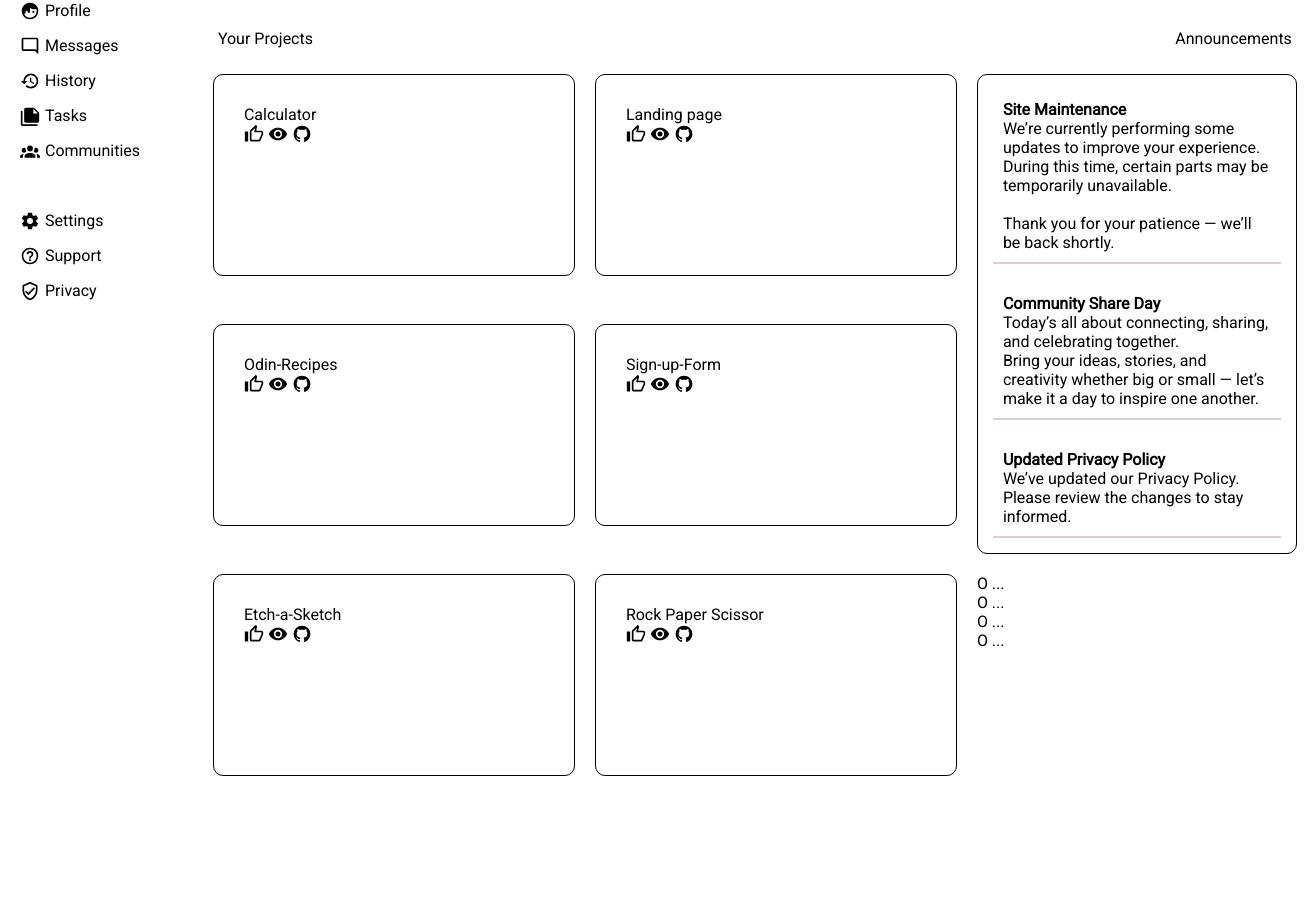
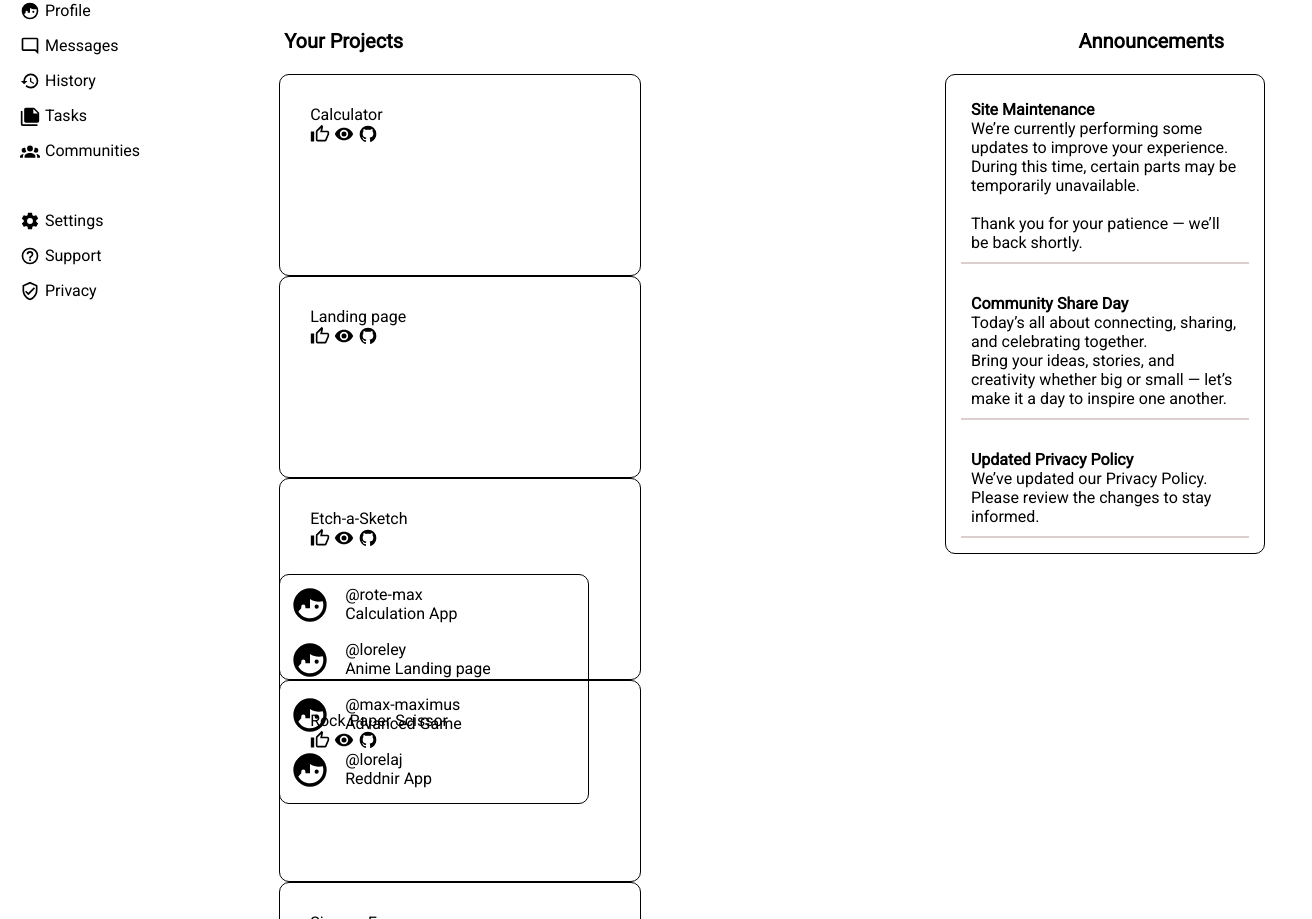
Before and after one commit to alexcactus0/Admin-Dashboard, a plain HTML site: page index.html in a window 1280 px wide. Shown: the part 141-1060 px from the top of the page, 1312 px wide, since content can reach past the window. Before the commit the page ends 960 px from the top, so only its background shows below. Drawn offline with Linux system fonts and the light colour scheme.

Commit message:
do cards lines

```diff
--- a/index.html
+++ b/index.html
@@ -53,7 +53,7 @@
     <div class="text">
  <p class="pinfo">Your Projects</p> <p class="ainfo">Announcements</p></div>
     <div class="main">
-
+       <div class="cards">
             <div class="card calc">Calculator
                 <div class="icns">
                 <svg xmlns="http://www.w3.org/2000/svg" viewBox="0 0 24 24"><path d="M5,9V21H1V9H5M9,21A2,2 0 0,1 7,19V9C7,8.45 7.22,7.95 7.59,7.59L14.17,1L15.23,2.06C15.5,2.33 15.67,2.7 15.67,3.11L15.64,3.43L14.69,8H21C22.11,8 23,8.9 23,10V12C23,12.26 22.95,12.5 22.86,12.73L19.84,19.78C19.54,20.5 18.83,21 18,21H9M9,19H18.03L21,12V10H12.21L13.34,4.68L9,9.03V19Z" /></svg>
@@ -96,7 +96,7 @@
                 <svg xmlns="http://www.w3.org/2000/svg" viewBox="0 0 24 24"><path d="M12,2A10,10 0 0,0 2,12C2,16.42 4.87,20.17 8.84,21.5C9.34,21.58 9.5,21.27 9.5,21C9.5,20.77 9.5,20.14 9.5,19.31C6.73,19.91 6.14,17.97 6.14,17.97C5.68,16.81 5.03,16.5 5.03,16.5C4.12,15.88 5.1,15.9 5.1,15.9C6.1,15.97 6.63,16.93 6.63,16.93C7.5,18.45 8.97,18 9.54,17.76C9.63,17.11 9.89,16.67 10.17,16.42C7.95,16.17 5.62,15.31 5.62,11.5C5.62,10.39 6,9.5 6.65,8.79C6.55,8.54 6.2,7.5 6.75,6.15C6.75,6.15 7.59,5.88 9.5,7.17C10.29,6.95 11.15,6.84 12,6.84C12.85,6.84 13.71,6.95 14.5,7.17C16.41,5.88 17.25,6.15 17.25,6.15C17.8,7.5 17.45,8.54 17.35,8.79C18,9.5 18.38,10.39 18.38,11.5C18.38,15.32 16.04,16.16 13.81,16.41C14.17,16.72 14.5,17.33 14.5,18.26C14.5,19.6 14.5,20.68 14.5,21C14.5,21.27 14.66,21.59 15.17,21.5C19.14,20.16 22,16.42 22,12A10,10 0 0,0 12,2Z" /></svg>
                 </div>
             </div>
-
+        </div>
 
 
         <div class="announcements">
@@ -109,10 +109,10 @@
 
 
         <div class="trending">
-            <div class="tegan-profile">O ...</div>
-            <div class="morgan-profile">O ...</div>
-            <div class="kendall-profile">O ...</div>
-            <div class="alex-profile">O ...</div>
+            <div class="tegan-profile"><svg xmlns="http://www.w3.org/2000/svg" viewBox="0 0 24 24"><path d="M12,2A10,10 0 0,0 2,12A10,10 0 0,0 12,22A10,10 0 0,0 22,12A10,10 0 0,0 12,2M12,8.39C13.57,9.4 15.42,10 17.42,10C18.2,10 18.95,9.91 19.67,9.74C19.88,10.45 20,11.21 20,12C20,16.41 16.41,20 12,20C9,20 6.39,18.34 5,15.89L6.75,14V13A1.25,1.25 0 0,1 8,11.75A1.25,1.25 0 0,1 9.25,13V14H12M16,11.75A1.25,1.25 0 0,0 14.75,13A1.25,1.25 0 0,0 16,14.25A1.25,1.25 0 0,0 17.25,13A1.25,1.25 0 0,0 16,11.75Z" /></svg>@rote-max<br>Calculation App</div>
+            <div class="morgan-profile"><svg xmlns="http://www.w3.org/2000/svg" viewBox="0 0 24 24"><path d="M12,2A10,10 0 0,0 2,12A10,10 0 0,0 12,22A10,10 0 0,0 22,12A10,10 0 0,0 12,2M12,8.39C13.57,9.4 15.42,10 17.42,10C18.2,10 18.95,9.91 19.67,9.74C19.88,10.45 20,11.21 20,12C20,16.41 16.41,20 12,20C9,20 6.39,18.34 5,15.89L6.75,14V13A1.25,1.25 0 0,1 8,11.75A1.25,1.25 0 0,1 9.25,13V14H12M16,11.75A1.25,1.25 0 0,0 14.75,13A1.25,1.25 0 0,0 16,14.25A1.25,1.25 0 0,0 17.25,13A1.25,1.25 0 0,0 16,11.75Z" /></svg>@loreley <br>Anime Landing page</div>
+            <div class="kendall-profile"><svg xmlns="http://www.w3.org/2000/svg" viewBox="0 0 24 24"><path d="M12,2A10,10 0 0,0 2,12A10,10 0 0,0 12,22A10,10 0 0,0 22,12A10,10 0 0,0 12,2M12,8.39C13.57,9.4 15.42,10 17.42,10C18.2,10 18.95,9.91 19.67,9.74C19.88,10.45 20,11.21 20,12C20,16.41 16.41,20 12,20C9,20 6.39,18.34 5,15.89L6.75,14V13A1.25,1.25 0 0,1 8,11.75A1.25,1.25 0 0,1 9.25,13V14H12M16,11.75A1.25,1.25 0 0,0 14.75,13A1.25,1.25 0 0,0 16,14.25A1.25,1.25 0 0,0 17.25,13A1.25,1.25 0 0,0 16,11.75Z" /></svg>@max-maximus <br>Advanced Game</div>
+            <div class="alex-profile"><svg xmlns="http://www.w3.org/2000/svg" viewBox="0 0 24 24"><path d="M12,2A10,10 0 0,0 2,12A10,10 0 0,0 12,22A10,10 0 0,0 22,12A10,10 0 0,0 12,2M12,8.39C13.57,9.4 15.42,10 17.42,10C18.2,10 18.95,9.91 19.67,9.74C19.88,10.45 20,11.21 20,12C20,16.41 16.41,20 12,20C9,20 6.39,18.34 5,15.89L6.75,14V13A1.25,1.25 0 0,1 8,11.75A1.25,1.25 0 0,1 9.25,13V14H12M16,11.75A1.25,1.25 0 0,0 14.75,13A1.25,1.25 0 0,0 16,14.25A1.25,1.25 0 0,0 17.25,13A1.25,1.25 0 0,0 16,11.75Z" /></svg>@lorelaj <br>Reddnir App</div>
         </div>
     </div>
 </body>
--- a/style.css
+++ b/style.css
@@ -10,6 +10,7 @@
     font-style: normal;
     font-display: swap;
 }
+
 svg {
     height: 20px;
 }
@@ -56,6 +57,9 @@ body {
 .btns {
     align-self: center;
     justify-self: center;
+    display: grid;
+    gap: 20px;
+    grid-auto-flow: column;
 } button {
     font-family: 'Roboto';
     color: white;
@@ -74,9 +78,11 @@ input {
     width: 45em;
     border-radius: 15px;
     border: none;
-    background: rgba(212, 207, 207, 0.745);
+    background: rgba(234, 229, 229, 0.659);
     padding: 10px;
     height: 23px;
+} input:focus {
+    background-color: rgba(243, 239, 239, 0.779);
 }
 
 .srch {
@@ -101,6 +107,9 @@ input {
     display: flex;
     justify-content: space-between;
     padding: 20px;
+    width: 47em;
+    font-weight: bold;
+    font-size: 20px;
 }
 
 .main {
@@ -112,6 +121,7 @@ input {
 }
 
 .card {
+
     padding: 30px;
     border: solid 1px black;
     height: 140px;
@@ -148,5 +158,16 @@ input {
 }
 
 .trending {
+    padding: 10px;
     grid-row: 3;
+    border: 1px black solid;
+    border-radius: 10px;
+    display: flex;
+    flex-direction: column;
+    gap: 15px;
+    width: 18em;
 }
+.trending > * {
+    display: flex;
+    gap: 15px;
+} .trending svg { height: 40px; }
```
